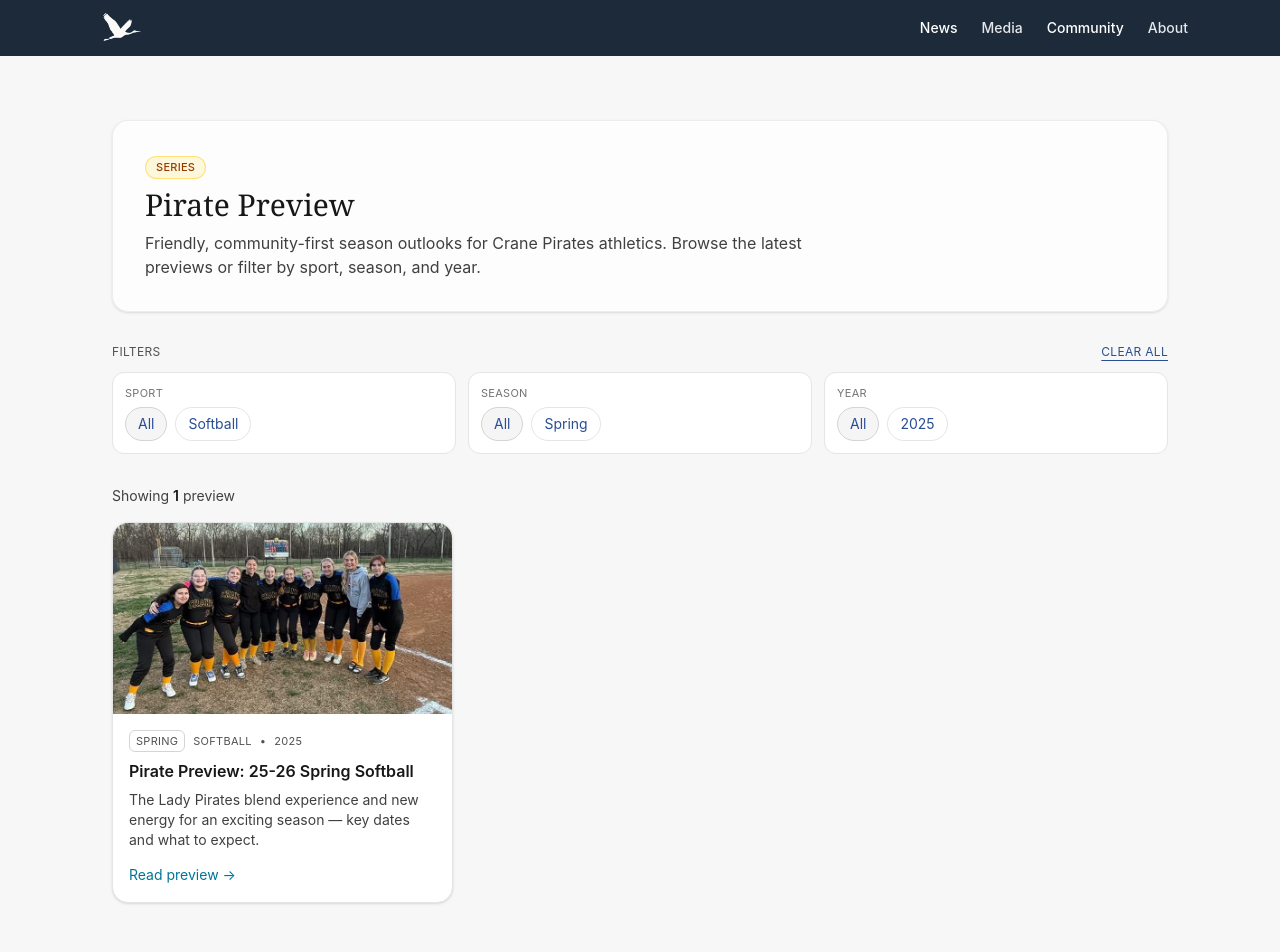
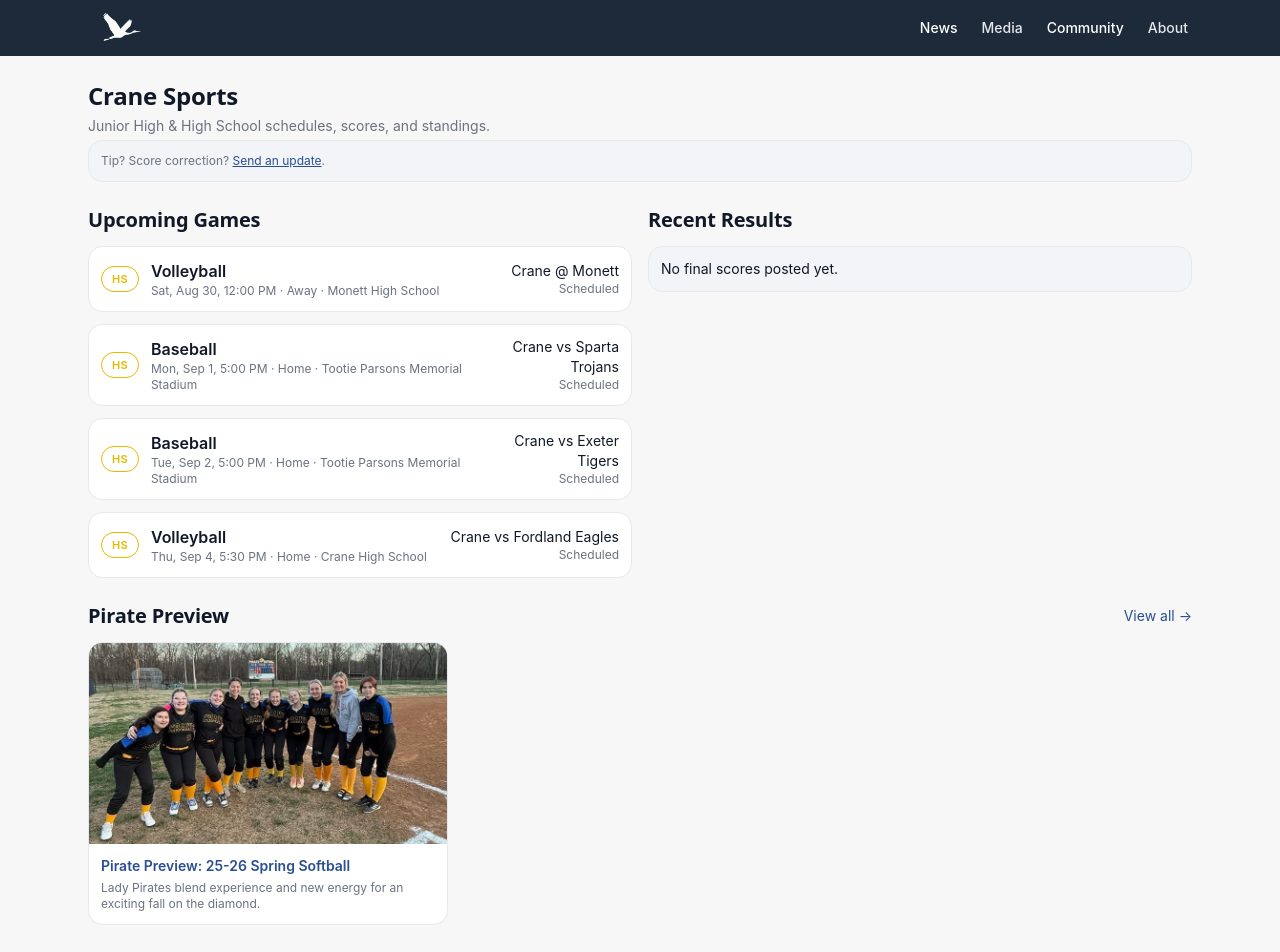
Before and after one commit to WarmMilkCodes/crane-news, a Next.js app: page /sports in a window 1280 px wide. Shown: the top 952 px of the page. Built offline with nearby package versions, Linux system fonts and the light colour scheme.

Commit message:
am fucking dumb

```diff
--- a/src/app/sports/page.tsx
+++ b/src/app/sports/page.tsx
@@ -1,253 +1,136 @@
-// src/app/sports/previews/page.tsx
-import Link from "next/link";
-import Image from "next/image";
+import { getUpcomingGames, getRecentResults, standings, type Game } from "@/data/sports";
 
-export const metadata = {
-  title: "Pirate Preview — Crane Sports",
-  description:
-    "Crane.News Pirate Preview: friendly, community-focused season outlooks for Crane Pirates athletics.",
-};
-
-type Preview = {
-  slug: string; // /sports/previews/[slug]
-  title: string;
-  excerpt: string;
-  sport:
-    | "softball"
-    | "volleyball"
-    | "football"
-    | "xc"
-    | "basketball"
-    | "baseball"
-    | "track"
-    | "golf"
-    | "tennis"
-    | "soccer"
-    | "cheer"
-    | "other";
-  season: "Fall" | "Winter" | "Spring";
-  year: number;
-  date: string; // ISO publish date
-  coverImage?: string;
-};
-
-// TEMP data — swap to your data source later
-const PREVIEWS: Preview[] = [
+const latestPreviews = [
   {
     slug: "25-26-spring-softball",
     title: "Pirate Preview: 25-26 Spring Softball",
-    excerpt:
-      "The Lady Pirates blend experience and new energy for an exciting season — key dates and what to expect.",
-    sport: "softball",
-    season: "Spring",
-    year: 2025,
-    date: "2025-08-14",
+    excerpt: "Lady Pirates blend experience and new energy for an exciting fall on the diamond.",
     coverImage: "/pirates-softball.jpg",
   },
 ];
 
-function uniq<T>(arr: T[]) {
-  return Array.from(new Set(arr));
+export const metadata = {
+  title: "Sports — Crane.news",
+  description: "Schedules, scores, and standings for Crane JH & HS athletics.",
+};
+
+function fmt(dt: string) {
+  const d = new Date(dt);
+  return d.toLocaleString([], { weekday: "short", month: "short", day: "numeric", hour: "numeric", minute: "2-digit" });
 }
 
-function qs(params: Record<string, string | undefined>, overrides: Record<string, string | undefined>) {
-  const next = { ...params, ...overrides };
-  const search = new URLSearchParams();
-  Object.entries(next).forEach(([k, v]) => {
-    if (v && v.length) search.set(k, v);
-  });
-  const s = search.toString();
-  return s ? `?${s}` : "";
-}
-
-function cap(s: string) {
-  return s.charAt(0).toUpperCase() + s.slice(1);
-}
-
-export default async function PreviewsIndex(
-  props: { searchParams?: Promise<{ sport?: string | string[]; season?: string | string[]; year?: string | string[] }> }
-) {
-  const sp = (await props.searchParams) ?? {};
-  const params = {
-    sport: typeof sp.sport === "string" ? sp.sport : undefined,
-    season: typeof sp.season === "string" ? sp.season : undefined,
-    year: typeof sp.year === "string" ? sp.year : undefined,
-  };
-
-  // facets
-  const sports = uniq(PREVIEWS.map((p) => p.sport)).sort();
-  const seasons = uniq(PREVIEWS.map((p) => p.season)).sort();
-  const years = uniq(PREVIEWS.map((p) => p.year))
-    .sort((a, b) => b - a)
-    .map(String);
-
-  // filter + sort newest first
-  const items = PREVIEWS.filter((p) => {
-    if (params.sport && p.sport !== params.sport) return false;
-    if (params.season && p.season !== params.season) return false;
-    if (params.year && String(p.year) !== params.year) return false;
-    return true;
-  }).sort((a, b) => b.date.localeCompare(a.date));
+function GameRow({ g }: { g: Game }) {
+  const badge = g.level === "HS" ? "HS" : "JH";
+  const where = g.home ? "Home" : "Away";
+  const opponent = g.opponent;
+  const status =
+    g.status === "Final" && g.score
+      ? `Final · ${g.home ? "Crane" : opponent} ${g.score.home}–${g.score.away} ${g.home ? `vs ${opponent}` : ""}`
+      : g.status;
 
   return (
-    <div className="mx-auto max-w-6xl px-4 md:px-6 py-8 md:py-10 space-y-8">
-      {/* Header band */}
-      <header className="rounded-2xl border border-neutral-200/70 bg-white/70 backdrop-blur-sm p-6 md:p-8 shadow-sm">
-        <div className="mb-2">
-          <span className="inline-flex items-center rounded-full border border-amber-300/60 bg-amber-100/60 px-2.5 py-0.5 text-[11px] font-medium uppercase tracking-wide text-amber-800">
-            Series
-          </span>
+    <div className="card p-3 flex items-center justify-between gap-3">
+      <div className="flex items-center gap-3">
+        <span className="tag tag--gold">{badge}</span>
+        <div>
+          <div className="font-semibold">{g.sport}</div>
+          <div className="text-xs text-[var(--color-muted)]">{fmt(g.date)} · {where}{g.venue ? ` · ${g.venue}` : ""}</div>
         </div>
-        <h1 className="font-serif text-2xl md:text-3xl text-neutral-900">Pirate Preview</h1>
-        <p className="mt-2 max-w-2xl text-neutral-700">
-          Friendly, community-first season outlooks for Crane Pirates athletics. Browse the latest
-          previews or filter by sport, season, and year.
-        </p>
-      </header>
-
-      {/* Filters */}
-      <section className="space-y-3">
-        <div className="flex items-center text-xs uppercase tracking-wide text-neutral-600">
-          <span>Filters</span>
-          <Link
-            href={`/sports/previews${qs(params, { sport: undefined, season: undefined, year: undefined })}`}
-            className="ml-auto underline underline-offset-4 text-neutral-700 hover:text-neutral-900"
-          >
-            Clear all
-          </Link>
-        </div>
-
-        <div className="grid gap-3 md:grid-cols-3">
-          {/* Sport */}
-          <div className="rounded-xl border border-neutral-200 bg-white p-2.5 md:p-3">
-            <div className="text-[11px] uppercase tracking-wide text-neutral-500 mb-1.5">Sport</div>
-            <div className="flex flex-wrap gap-2">
-              <Pill
-                href={`/sports/previews${qs(params, { sport: undefined })}`}
-                active={!params.sport}
-                label="All"
-              />
-              {sports.map((s) => (
-                <Pill
-                  key={s}
-                  href={`/sports/previews${qs(params, { sport: s })}`}
-                  active={params.sport === s}
-                  label={cap(s)}
-                />
-              ))}
-            </div>
-          </div>
-
-          {/* Season */}
-          <div className="rounded-xl border border-neutral-200 bg-white p-2.5 md:p-3">
-            <div className="text-[11px] uppercase tracking-wide text-neutral-500 mb-1.5">Season</div>
-            <div className="flex flex-wrap gap-2">
-              <Pill
-                href={`/sports/previews${qs(params, { season: undefined })}`}
-                active={!params.season}
-                label="All"
-              />
-              {seasons.map((s) => (
-                <Pill
-                  key={s}
-                  href={`/sports/previews${qs(params, { season: s })}`}
-                  active={params.season === s}
-                  label={s}
-                />
-              ))}
-            </div>
-          </div>
-
-          {/* Year */}
-          <div className="rounded-xl border border-neutral-200 bg-white p-2.5 md:p-3">
-            <div className="text-[11px] uppercase tracking-wide text-neutral-500 mb-1.5">Year</div>
-            <div className="flex flex-wrap gap-2">
-              <Pill
-                href={`/sports/previews${qs(params, { year: undefined })}`}
-                active={!params.year}
-                label="All"
-              />
-              {years.map((y) => (
-                <Pill
-                  key={y}
-                  href={`/sports/previews${qs(params, { year: y })}`}
-                  active={params.year === y}
-                  label={y}
-                />
-              ))}
-            </div>
-          </div>
-        </div>
-      </section>
-
-      {/* Results */}
-      <section className="space-y-4">
-        <div className="flex items-center justify-between text-sm text-neutral-700">
-          <span>
-            Showing <span className="font-semibold text-neutral-900">{items.length}</span>{" "}
-            {items.length === 1 ? "preview" : "previews"}
-          </span>
-        </div>
-
-        {items.length === 0 ? (
-          <div className="rounded-2xl border border-neutral-200 bg-white p-8 text-neutral-700">
-            No previews match those filters yet. Try clearing filters or check back soon.
-          </div>
-        ) : (
-          <ul className="grid gap-4 sm:grid-cols-2 lg:grid-cols-3">
-            {items.map((p) => (
-              <li key={p.slug}>
-                <Link
-                  href={`/sports/previews/${p.slug}`}
-                  className="group block overflow-hidden rounded-2xl border border-neutral-200 bg-white shadow-sm transition hover:-translate-y-0.5 hover:shadow-md"
-                >
-                  <div className="relative aspect-[16/9] w-full bg-neutral-100">
-                    <Image
-                      src={p.coverImage || "/images/sports/placeholder-1600x900.jpg"}
-                      alt=""
-                      fill
-                      className="object-cover transition-transform duration-300 group-hover:scale-[1.02]"
-                      sizes="(max-width: 640px) 100vw, (max-width: 1024px) 50vw, 33vw"
-                    />
-                  </div>
-
-                  <div className="p-4 space-y-2">
-                    <div className="flex flex-wrap items-center gap-2 text-[11px] uppercase tracking-wide text-neutral-600">
-                      <span className="rounded-md border border-neutral-300 px-1.5 py-0.5">{p.season}</span>
-                      <span>{cap(p.sport)}</span>
-                      <span>•</span>
-                      <span>{p.year}</span>
-                    </div>
-
-                    <h3 className="text-neutral-900 text-base font-semibold leading-snug">{p.title}</h3>
-                    <p className="text-neutral-700 text-sm line-clamp-3">{p.excerpt}</p>
-
-                    <div className="pt-1">
-                      <span className="text-cyan-700 text-sm group-hover:underline">Read preview →</span>
-                    </div>
-                  </div>
-                </Link>
-              </li>
-            ))}
-          </ul>
-        )}
-      </section>
+      </div>
+      <div className="text-right">
+        <div className="text-sm">{g.home ? `Crane vs ${opponent}` : `Crane @ ${opponent}`}</div>
+        <div className="text-xs text-[var(--color-muted)]">{status}</div>
+      </div>
     </div>
   );
 }
 
-function Pill({ href, active, label }: { href: string; active: boolean; label: string }) {
+export default function SportsPage() {
+  const upcoming = getUpcomingGames(8);
+  const recent = getRecentResults(6);
+
   return (
-    <Link
-      href={href}
-      className={[
-        "inline-flex items-center rounded-full border px-3 py-1.5 text-sm",
-        active
-          ? "border-neutral-300 bg-neutral-100 text-neutral-900"
-          : "border-neutral-200 text-neutral-700 hover:bg-neutral-50",
-      ].join(" ")}
-    >
-      {label}
-    </Link>
+    <section className="space-y-6">
+      <header className="space-y-1">
+        <h1 className="h-serif text-2xl">Crane Sports</h1>
+        <p className="text-sm text-[var(--color-muted)]">Junior High & High School schedules, scores, and standings.</p>
+        <div className="panel p-3 text-xs text-[var(--color-muted)]">
+          Tip? Score correction? <a href="/submit" className="underline">Send an update</a>.
+        </div>
+      </header>
+
+      <div className="grid md:grid-cols-2 gap-4">
+        <section className="space-y-3">
+          <div className="h-serif text-xl">Upcoming Games</div>
+          {upcoming.length ? upcoming.map(g => <GameRow key={g.id} g={g} />) : (
+            <div className="panel p-3 text-sm">No upcoming games posted yet.</div>
+          )}
+        </section>
+
+        <section className="space-y-3">
+          <div className="h-serif text-xl">Recent Results</div>
+          {recent.length ? recent.map(g => <GameRow key={g.id} g={g} />) : (
+            <div className="panel p-3 text-sm">No final scores posted yet.</div>
+          )}
+        </section>
+      </div>
+
+      {/* Previews mention */}
+      <section className="space-y-3">
+        <div className="flex items-center justify-between">
+          <div className="h-serif text-xl">Pirate Preview</div>
+          <a href="/sports/previews" className="text-sm text-cyan-600 hover:underline">
+            View all →
+          </a>
+        </div>
+
+        {latestPreviews.length ? (
+          <div className="grid sm:grid-cols-2 lg:grid-cols-3 gap-3">
+            {latestPreviews.map((p) => (
+              <a
+                key={p.slug}
+                href={`/sports/previews/${p.slug}`}
+                className="group card overflow-hidden p-0 hover:shadow-md transition"
+              >
+                <div className="relative aspect-[16/9] w-full bg-[var(--color-muted)]">
+                  <img
+                    src={p.coverImage}
+                    alt=""
+                    className="absolute inset-0 h-full w-full object-cover group-hover:scale-[1.02] transition-transform duration-300"
+                  />
+                </div>
+                <div className="p-3 space-y-1">
+                  <h3 className="font-semibold text-sm">{p.title}</h3>
+                  <p className="text-xs text-[var(--color-muted)] line-clamp-2">
+                    {p.excerpt}
+                  </p>
+                </div>
+              </a>
+            ))}
+          </div>
+        ) : (
+          <div className="panel p-3 text-sm">No previews posted yet.</div>
+        )}
+      </section>
+
+      <section className="space-y-3">
+        <div className="h-serif text-xl">Standings (Unofficial)</div>
+        <div className="grid md:grid-cols-2 lg:grid-cols-3 gap-3">
+          {standings.map((s, i) => (
+            <div key={i} className="card p-3">
+              <div className="flex items-center justify-between">
+                <div className="font-semibold">{s.sport}</div>
+                <span className="tag tag--gold">{s.level}</span>
+              </div>
+              <div className="mt-1 text-sm">Record: {s.wins}-{s.losses}{s.ties ? `-${s.ties}` : ""}</div>
+              {s.notes && <div className="text-xs text-[var(--color-muted)] mt-1">{s.notes}</div>}
+            </div>
+          ))}
+        </div>
+        <div className="text-xs text-[var(--color-muted)]">
+          Note: Records are compiled from community submissions and may not be official.
+        </div>
+      </section>
+    </section>
   );
 }
```
